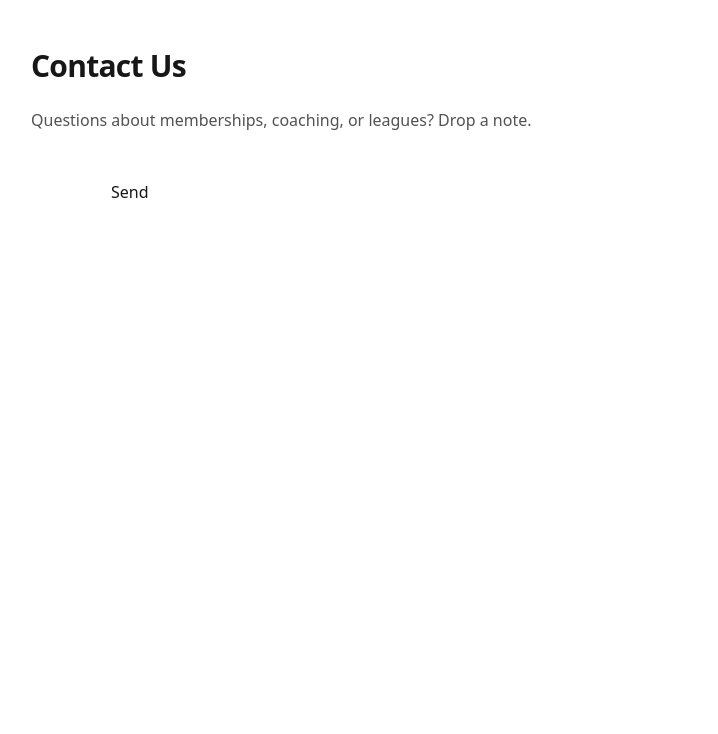
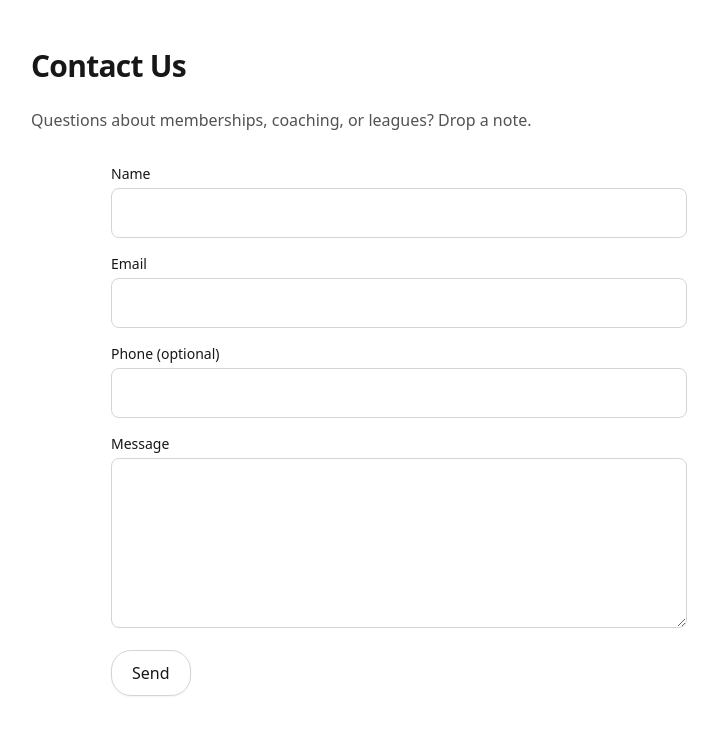
Before and after one commit to piersonshawn99/thescratchclub, a Next.js app: page /contact in a window 1280 px wide. Shown: the top 734 px of the page, without its empty margins (241-959 px from the left). Built offline with nearby package versions, Linux system fonts and the light colour scheme.

Commit message:
Fixing problems with the contact page not rendering

```diff
--- a/app/contact/ContactForm.tsx
+++ b/app/contact/ContactForm.tsx
@@ -2,13 +2,14 @@
 import { useState } from "react";
 
 export default function ContactForm() {
-  const [status, setStatus] = useState<"idle"|"sending"|"sent"|"error">("idle");
+  const [status, setStatus] = useState<"idle" | "sending" | "sent" | "error">("idle");
   const [message, setMessage] = useState("");
 
   async function onSubmit(e: React.FormEvent<HTMLFormElement>) {
     e.preventDefault();
     setStatus("sending");
     setMessage("");
+
     const data = Object.fromEntries(new FormData(e.currentTarget));
 
     const res = await fetch("/api/contact", {
@@ -30,10 +31,57 @@ export default function ContactForm() {
 
   return (
     <form onSubmit={onSubmit} className="mx-auto max-w-xl space-y-4">
-      {/* fields… */}
+      <div>
+        <label className="block text-sm font-medium">Name</label>
+        <input
+          name="name"
+          required
+          className="mt-1 w-full rounded-lg border border-neutral-300 p-3 focus:outline-none focus:ring-2 focus:ring-emerald-500/40"
+        />
+      </div>
+
+      <div>
+        <label className="block text-sm font-medium">Email</label>
+        <input
+          name="email"
+          type="email"
+          required
+          className="mt-1 w-full rounded-lg border border-neutral-300 p-3 focus:outline-none focus:ring-2 focus:ring-emerald-500/40"
+        />
+      </div>
+
+      <div>
+        <label className="block text-sm font-medium">Phone (optional)</label>
+        <input
+          name="phone"
+          className="mt-1 w-full rounded-lg border border-neutral-300 p-3 focus:outline-none focus:ring-2 focus:ring-emerald-500/40"
+        />
+      </div>
+
+      <div>
+        <label className="block text-sm font-medium">Message</label>
+        <textarea
+          name="message"
+          rows={6}
+          required
+          className="mt-1 w-full rounded-lg border border-neutral-300 p-3 focus:outline-none focus:ring-2 focus:ring-emerald-500/40"
+        />
+      </div>
+
+      {/* Honeypot to trip bots */}
       <input name="company" tabIndex={-1} autoComplete="off" className="hidden" />
-      <button type="submit" disabled={status === "sending"}>Send</button>
-      {status !== "idle" && <p>{message}</p>}
+
+      <button
+        type="submit"
+        disabled={status === "sending"}
+        className="inline-flex items-center justify-center rounded-2xl border border-neutral-300 px-5 py-2.5 font-medium shadow-sm disabled:opacity-60"
+      >
+        {status === "sending" ? "Sending…" : "Send"}
+      </button>
+
+      {status !== "idle" && (
+        <p className={status === "error" ? "text-red-600" : "text-emerald-700"}>{message}</p>
+      )}
     </form>
   );
 }
```
